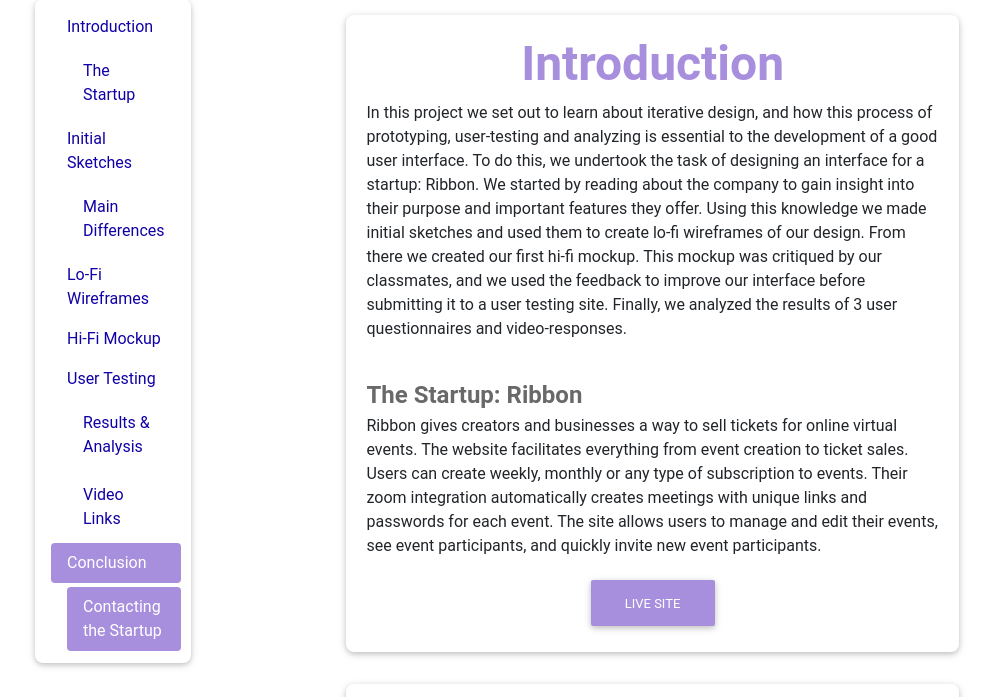
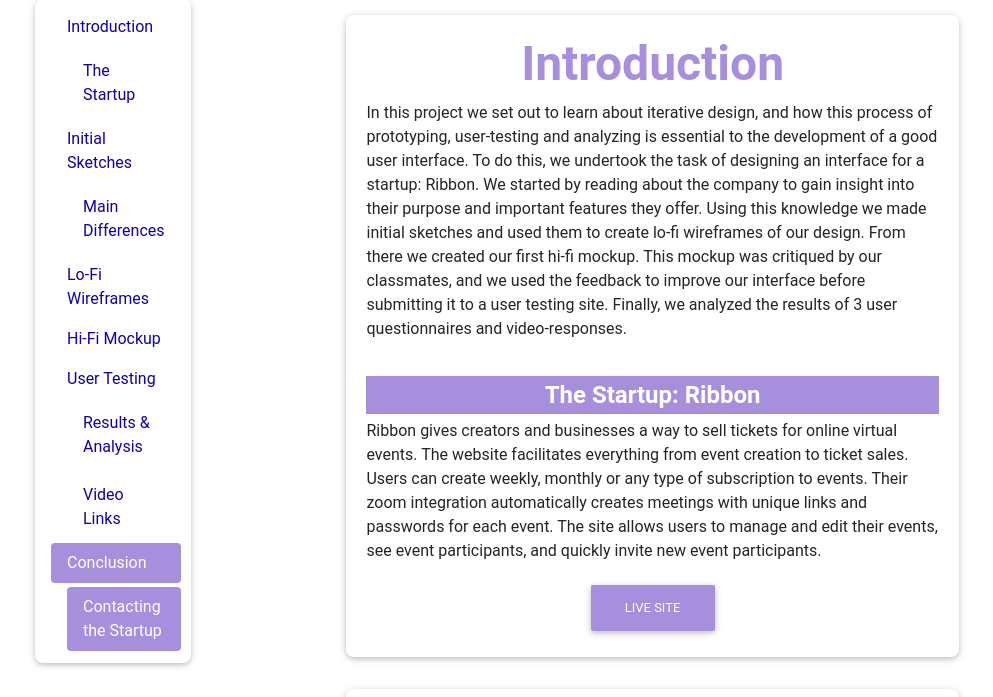
Before and after one commit to srockhil/iterative-design, a PHP site: page / in a window 1280 px wide. Shown: the part 265-962 px from the top of the page, without its empty margins (5-998 px from the left). Run offline with PHP 8.4, Linux system fonts and the light colour scheme.

Commit message:
fixed some h3 titles

```diff
--- a/home.html
+++ b/home.html
@@ -60,7 +60,7 @@
             <h2 id="introduction" class="text-center">Introduction</h2>
             <p>In this project we set out to learn about iterative design, and how this process of prototyping, user-testing and analyzing is essential to the development of a good user interface. To do this, we undertook the task of designing an interface for a startup: Ribbon.  We started by reading about the company to gain insight into their purpose and important features they offer. Using this knowledge we made initial sketches and used them to create lo-fi wireframes of our design. From there we created our first hi-fi mockup. This mockup was critiqued by our classmates, and we used the feedback to improve our interface before submitting it to a user testing site. Finally, we analyzed the results of 3 user questionnaires and video-responses.
             </p>
-            <h3 id="startup">The Startup: Ribbon</h3>
+            <h3 id="startup" class="text-center">The Startup: Ribbon</h3>
             <div class="row">
               <div class="col">
 
@@ -395,7 +395,7 @@
             <h2 id="hi-fi" class="text-center">Hi-Fi Mockup</h2>
             <p> After finalizing our wireframes, we created a hi-fi mockup of the interface. The following
             details this process and the choices made, as well as how we incorporated feedback from student critiques.  </p>
-            <h3  class="text-center p-3 mb-2 text-white bg-secondary">Startup Goals Included:</h3>
+            <h3  class="text-center">Startup Goals Included:</h3>
             <ul>
               <li>Prioritization of easy and fast event creation</li>
               <li>Ability for users of all technology skill levels to easily navigate site</li>
@@ -404,7 +404,7 @@
             </ul>
 
 
-            <h3  class="text-center p-3 mb-2 text-white bg-secondary">Usability Principles:</h3>
+            <h3  class="text-center">Usability Principles:</h3>
             <ul>
               <li>Visually similar elements represent similar objects across the site, improving learnability.</li>
               <li>Unified font styles and card layouts creates hierarchy.</li>
@@ -415,7 +415,7 @@
 
 
 
-              <h3 class="text-center p-3 mb-2 text-white bg-secondary" >Feedback Incorporation:</h3>
+              <h3 class="text-center" >Feedback Incorporation:</h3>
             <br>
             <div class="table-container">
               <table class="table " style="border-radius: 10px;">
@@ -462,7 +462,7 @@
                 </tbody>
               </table>
             </div>
-              <h3  class="text-center p-3 mb-2 text-white bg-secondary">The Mockup</h3>
+              <h3  class="text-center">The Mockup</h3>
             <p></p>
 
             <div class="iframe-div"><iframe width="1920" height="1080" src="https://xd.adobe.com/embed/f56c1a51-4754-41a6-8593-e4c7a9868aa4-a03f/" frameborder="0" allowfullscreen></iframe></div>
--- a/index.css
+++ b/index.css
@@ -22,9 +22,12 @@
 h3 {
     font-weight: bold !important;
     font-size: x-large;
-    margin-top: 1em;
+    margin-top: .8em;
+    padding-top: .2em;
+    padding-bottom: .2em;
     margin-bottom: .2em;
-    color: dimgray;
+    color: white;
+    background-color: #a78fdd;
 }
 
 h4 {
```
